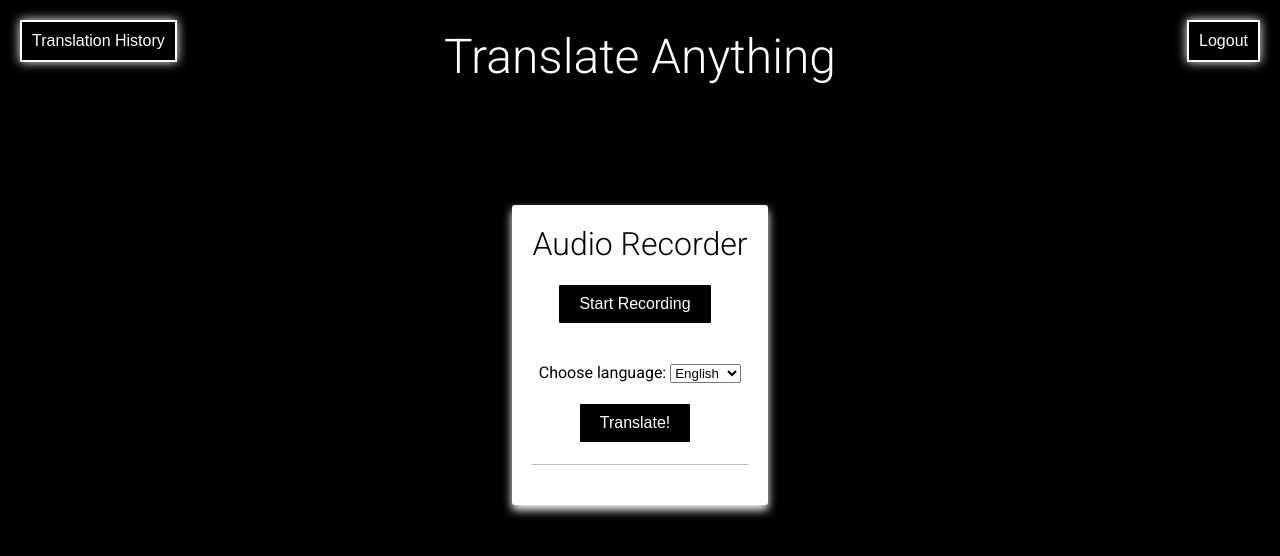
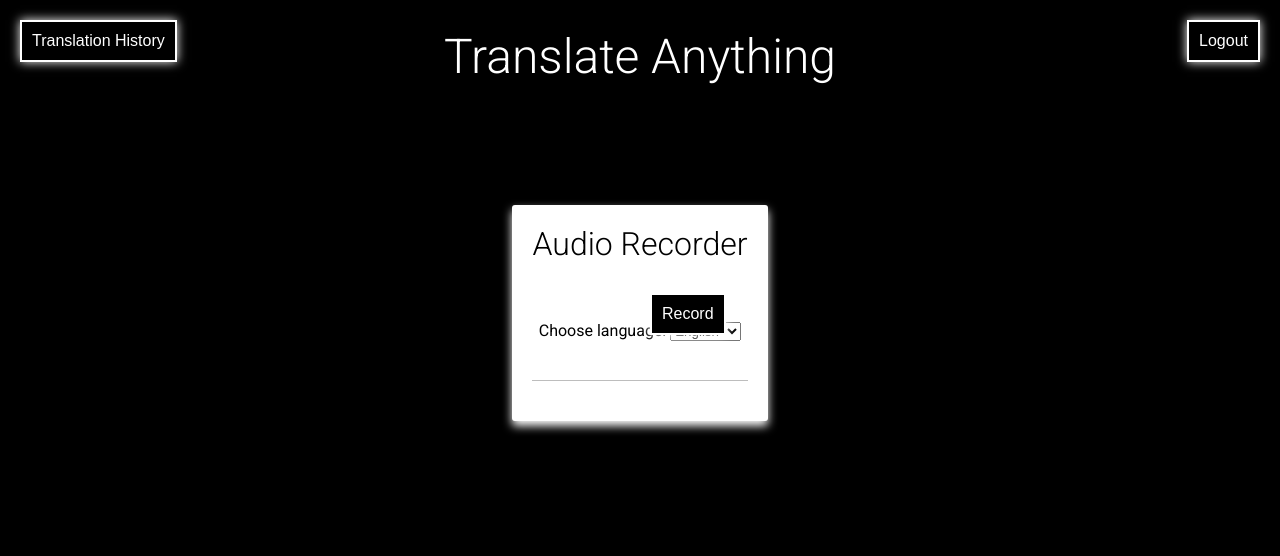
Before and after one commit to software-students-fall2022/final-project-projecto-team11, a Python web app: template web-app/app/templates/audio-page.html in a window 1280 px wide. Shown: the top 556 px of the page. Run offline with Jinja, Linux system fonts and the light colour scheme; the template is opened without the code that fills it, so the values that code supplies are empty.

Commit message:
Replaced audio interface with simpler version

```diff
--- a/web-app/app/templates/audio-page.html
+++ b/web-app/app/templates/audio-page.html
@@ -119,93 +119,8 @@
         }
 
     </style>
-    <script>
-        // Initialize the audio recorder
-        let audioRecorder = null;
-
-        // Initialize the audio player
-        let audioPlayer = null;
-
-        // Start recording the audio
-        function startRecording() {
-            // Create the audio recorder
-            audioRecorder = new MediaRecorder(audioPlayer.srcObject);
-
-            // Start recording the audio
-            audioRecorder.start();
-
-            // Update the UI
-            document.getElementById('start-button').style.display = 'none';
-            document.getElementById('stop-button').style.display = 'inline-block';
-        }
-
-        // Start recording the audio
-        function startRecording() {
-            // Initialize the audio player
-            audioPlayer = new Audio();
-
-            // Request access to the user's microphone
-            navigator.mediaDevices.getUserMedia({ audio: true })
-                .then(function(stream) {
-                    // Set the source of the audio player to the user's microphone
-                    audioPlayer.srcObject = stream;
-
-                    // Create the audio recorder
-                    audioRecorder = new MediaRecorder(audioPlayer.srcObject);
-
-                    // Start recording the audio
-                    audioRecorder.start();
-
-                    // Update the UI
-                    document.getElementById('start-button').style.display = 'none';
-                    document.getElementById('stop-button').style.display = 'inline-block';
-                    document.getElementById('play-button').style.display = 'none';
-                    document.getElementById('re-record-button').style.display = 'none';
-
-                });
-        }
-
-        // Stop recording the audio
-        function stopRecording() {
-            // Stop the audio recorder
-            audioRecorder.stop();
-
-            // Update the UI
-            document.getElementById('stop-button').style.display = 'none';
-            document.getElementById('play-button').style.display = 'inline-block';
-            document.getElementById('re-record-button').style.display = 'inline-block';
-            // Create an audio player for the recorded audio
-            audioPlayer = new Audio();
-
-            // Get the recorded audio as a blob
-            audioRecorder.ondataavailable = function(event) {
-                audioPlayer.src = URL.createObjectURL(event.data);
-            }
-        }
-
-        // Play the recorded audio
-        function playAudio() {
-            // Play the recorded audio
-            audioPlayer.play();
-
-            // Update the UI
-            document.getElementById('play-button').style.display = 'none';
-            document.getElementById('stop-playing-button').style.display = 'inline-block';
-            document.getElementById('re-record-button').style.display = 'none';
-        }
-
-        // Stop playing the recorded audio
-        function stopPlaying() {
-            // Stop playing the recorded audio
-            audioPlayer.pause();
-            audioPlayer.currentTime = 0;
-
-            // Update the UI
-            document.getElementById('stop-playing-button').style.display = 'none';
-            document.getElementById('play-button').style.display = 'inline-block';
-            document.getElementById('re-record-button').style.display = 'inline-block';
-        }
-        </script>
+    <script src="{{ url_for('static', filename='js/index.js') }}" defer></script>
+    </head>
         <body>
             <div id="top">
                 <button class="button" id="history-button" href="{{ url_for('main.history') }}">Translation History</button>
@@ -217,15 +132,7 @@
                     <h1>Audio Recorder</h1>
 
                     <div class="recorder">
-                        <audio></audio>
-                    </div>
-
-                    <div class="buttons">
-                        <input id="start-button" type="button" value="Start Recording" onclick="startRecording()"/>
-                        <input id="stop-button" type="button" value="Stop Recording" onclick="stopRecording()" style="display: none;"/>
-                        <input id="play-button" type="button" value="Play" onclick="playAudio()" style="display: none;"/>
-                        <input id="stop-playing-button" type="button" value="Stop Playing" onclick="stopPlaying()" style="display: none;"/>
-                        <input type="button" id="re-record-button" value="Re-record" onclick="startRecording()" style="display: none;">
+                        <button class="button" id="btn-record">Record</button>
                     </div>
                     <br><br>
                     <label for="language-select">Choose language:</label>
@@ -237,7 +144,7 @@
                     <option value="hindi">Hindi</option>
                     </select>
                     <br><br>
-                    <input type="button" id="translate-button" value="Translate!">
+                    <div id="translation-display"></div>
                     <div class="divider"></div>
 
                     <div class="links">
```
